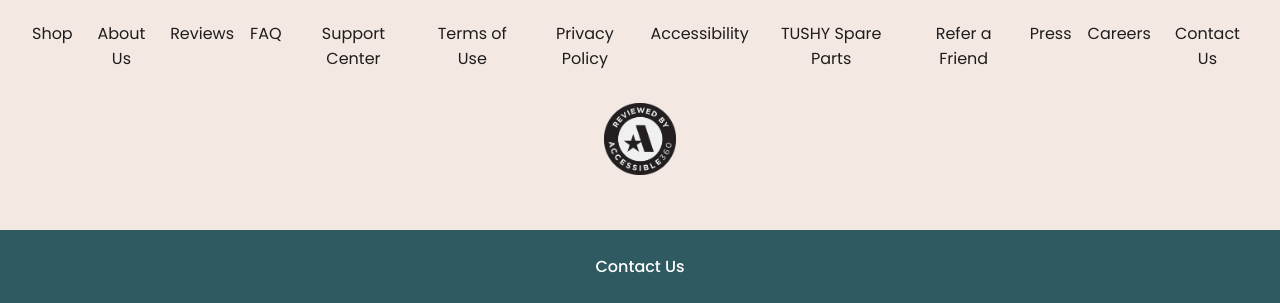
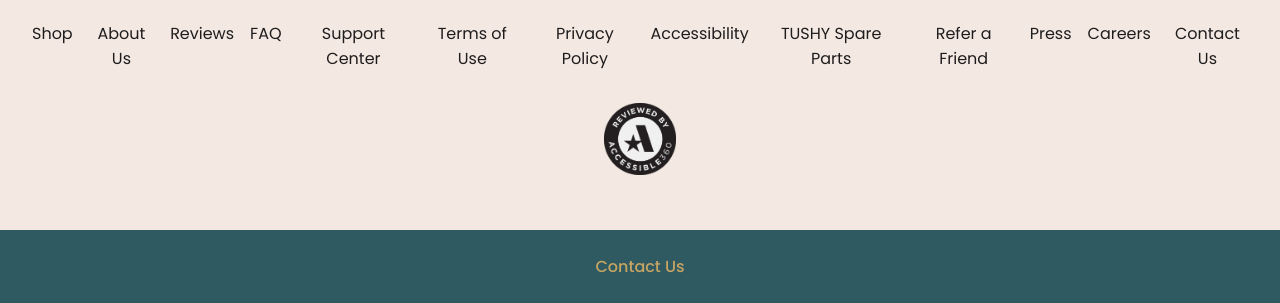
Before and after one commit to elinlora/tushy, a plain HTML site: page index.html in a window 1280 px wide. In both pictures the pointer is over the link 640 px from the left and 7696 px from the top of the page. Shown: the part 7430-7733 px from the top of the page. Drawn offline with Linux system fonts and the light colour scheme.

Commit message:
Added hover and focus effect to contact us section anchor link

```diff
--- a/css/style.css
+++ b/css/style.css
@@ -957,3 +957,8 @@ header {
   color: #fff;
   font-weight: 500;
 }
+
+.contact-us__text:hover,
+.contact-us__text:focus {
+  color: var(--clr-primary-900);
+}
```
